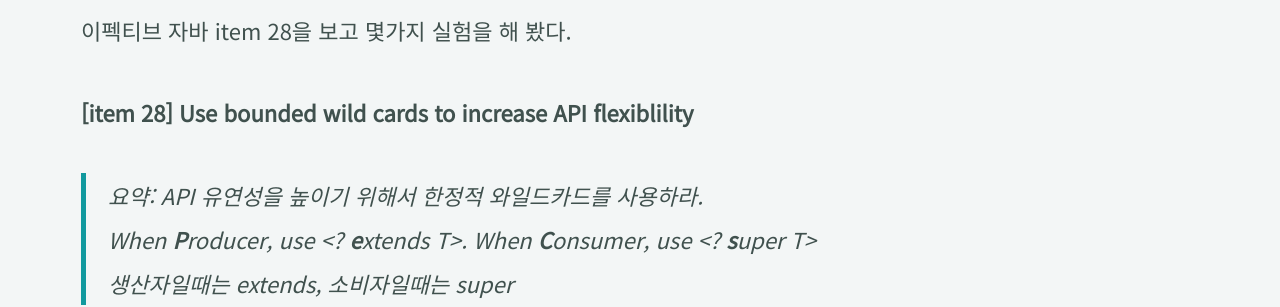
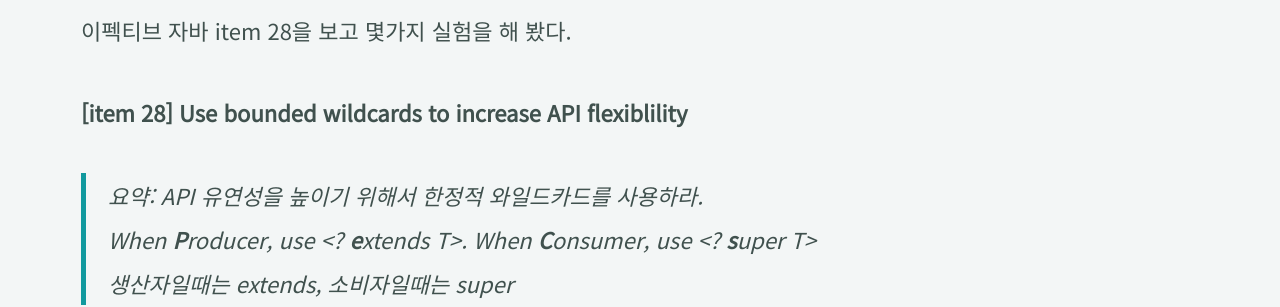
Before and after one commit to andole87/andole87.github.io, a Jekyll site: the page built from _posts/2019-07-05-java-generic.md, in a window 1280 px wide and 900 px high. Shown: the part 248-555 px from the top of the window. Built offline with Jekyll 4.4.1, drawn with Linux system fonts in a browser that asks for light colours; cached includes are drawn as plain includes; comment, search, counter and statistics services are not loaded.

Commit message:
edit post

```diff
--- a/_posts/2019-07-05-java-generic.md
+++ b/_posts/2019-07-05-java-generic.md
@@ -9,7 +9,7 @@ comments: true
 제네릭을 자주 썼었다. 특히 컬렉션에서. `List<T> list = new ArrayList<>()`...
 이펙티브 자바 item 28을 보고 몇가지 실험을 해 봤다.
 
-### [item 28] Use bounded wild cards to increase API flexiblility
+### [item 28] Use bounded wildcards to increase API flexiblility
 > 요약: API 유연성을 높이기 위해서 한정적 와일드카드를 사용하라.
 > When **P**roducer, use <? **e**xtends T>. When **C**onsumer, use <? **s**uper T>
 > 생산자일때는 extends, 소비자일때는 super
```
